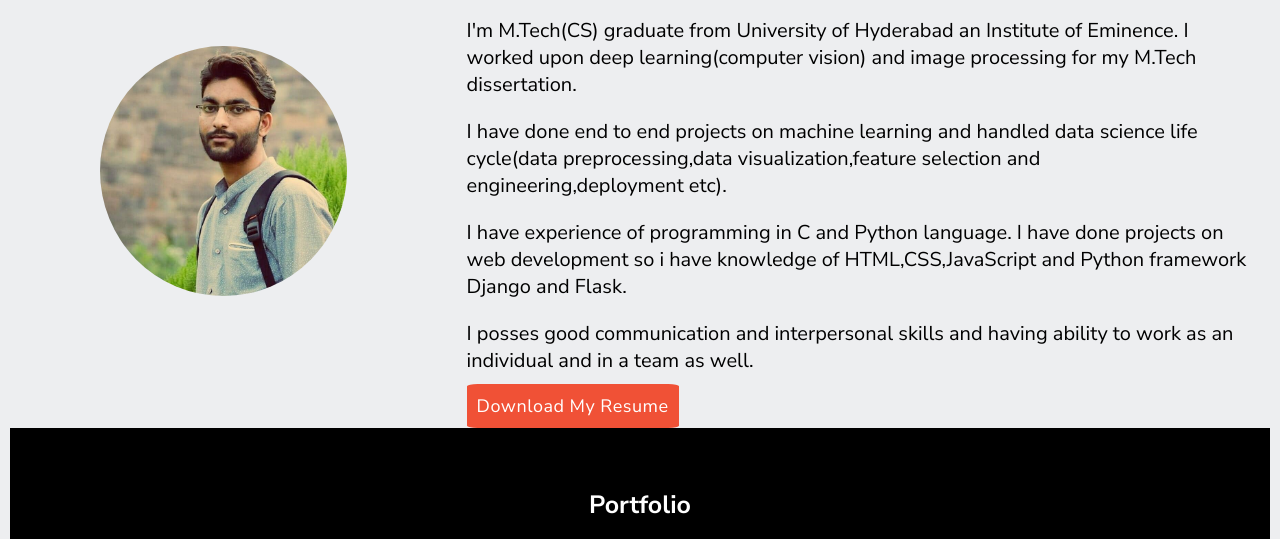
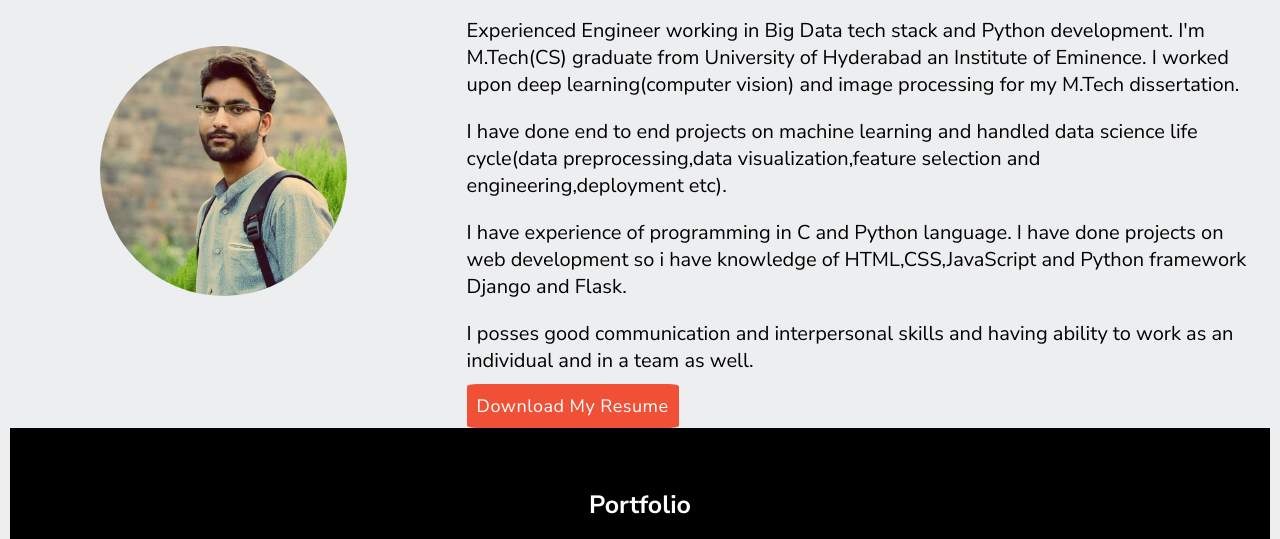
Before and after one commit to asif4014/asifprofile, a plain HTML site: page index.html in a window 1280 px wide. Shown: the part 261-800 px from the top of the page. Drawn offline with Linux system fonts and the light colour scheme.

Commit message:
Update index.html
Updated.

```diff
--- a/index.html
+++ b/index.html
@@ -35,7 +35,7 @@
     <article>
       <h2>Mohammed Asif</h2>
       <p>
-        I'm M.Tech(CS) graduate from University of Hyderabad an Institute of Eminence.
+        Experienced Engineer working in Big Data tech stack and Python development. I'm M.Tech(CS) graduate from University of Hyderabad an Institute of Eminence.
         I worked upon deep learning(computer vision) and image processing for my M.Tech dissertation.
         <span class="break"></span>
         I have done end to end projects on machine learning and handled data science life cycle(data
```
